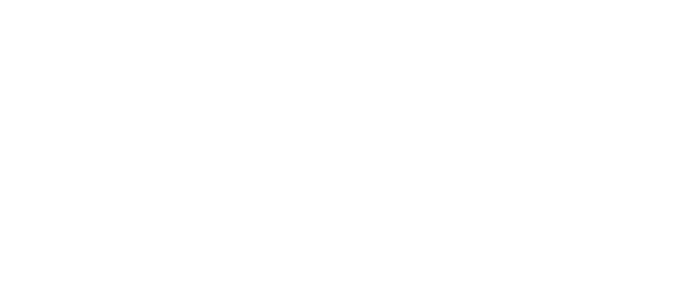
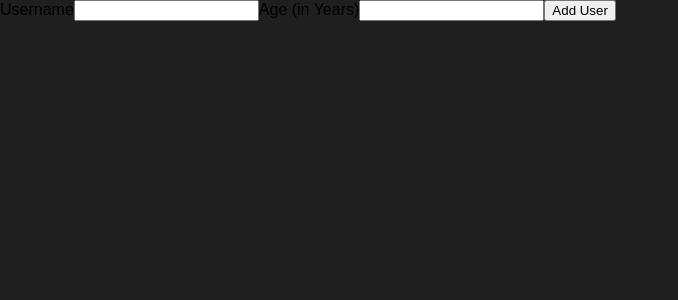
Before and after one commit to MuzzamilAzam/react-project-1, a React (Create React App) app: page / in a window 1280 px wide. Shown: the top 300 px of the page, without its empty margins (0-678 px from the left). Built offline with nearby package versions, Linux system fonts and the light colour scheme.

Commit message:
add basic form

```diff
--- a/src/App.js
+++ b/src/App.js
@@ -1,10 +1,10 @@
 import React from 'react';
-
+import AddUser from './Components/User/AddUser';
 
 function App() {
   return (
     <div>
-
+      <AddUser />
     </div>
   );
 }
--- /dev/null
+++ b/src/Components/User/AddUser.js
@@ -0,0 +1,19 @@
+import React from "react";
+
+const AddUser = (props) => {
+  const addUserHandler = (event) => {
+    event.preventDefault();
+  };
+
+  return (
+    <form onSubmit={addUserHandler}>
+      <label htmlFor="username">Username</label>
+      <input type="text" id="username" />
+      <label htmlFor="age">Age (in Years)</label>
+      <input type="number" id="age" />
+      <button type="submit">Add User</button>
+    </form>
+  );
+};
+
+export default AddUser;
--- a/src/index.css
+++ b/src/index.css
@@ -4,6 +4,7 @@
 
 html {
   font-family: sans-serif;
+  background: #1f1f1f;
 }
 
 body {
```
